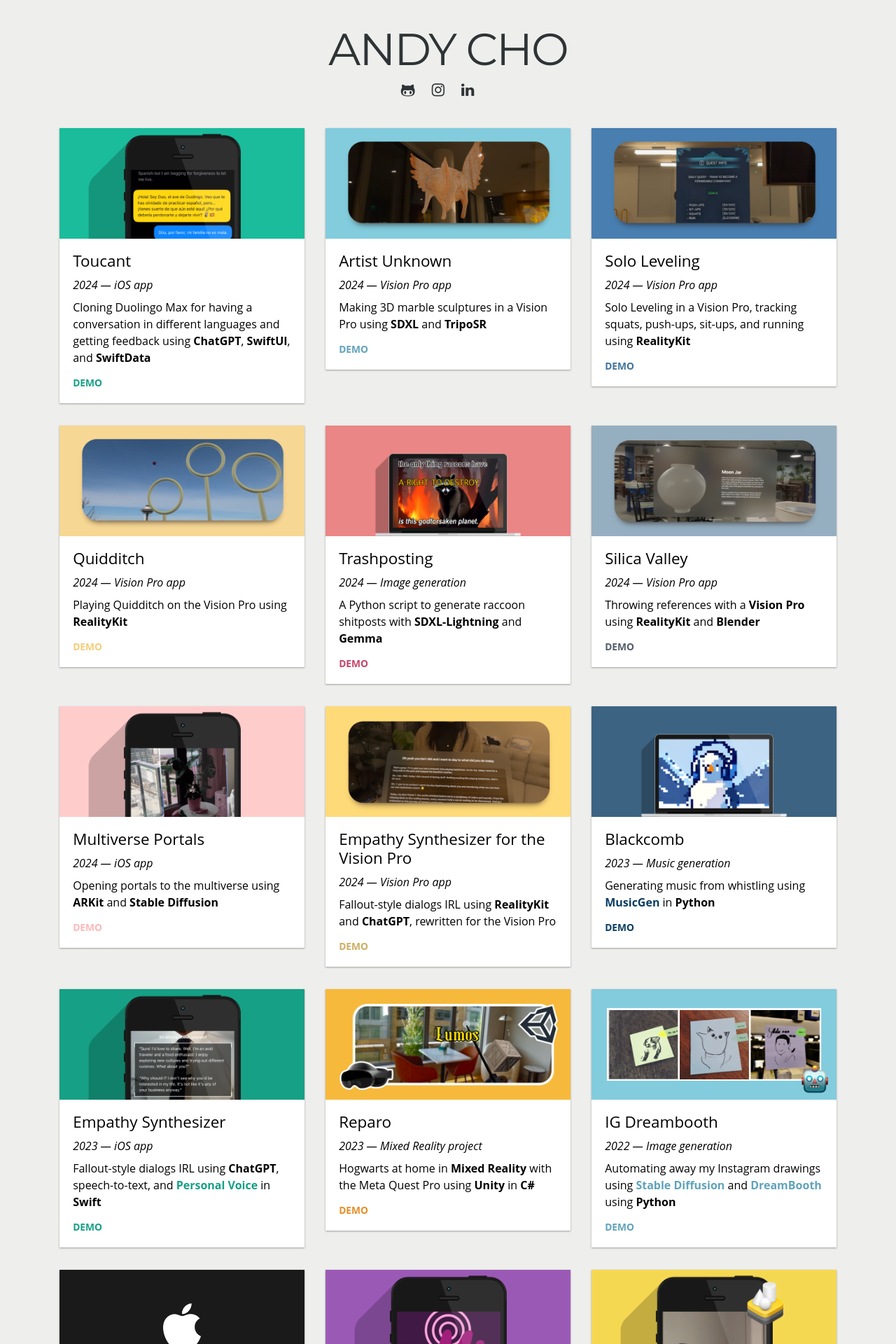
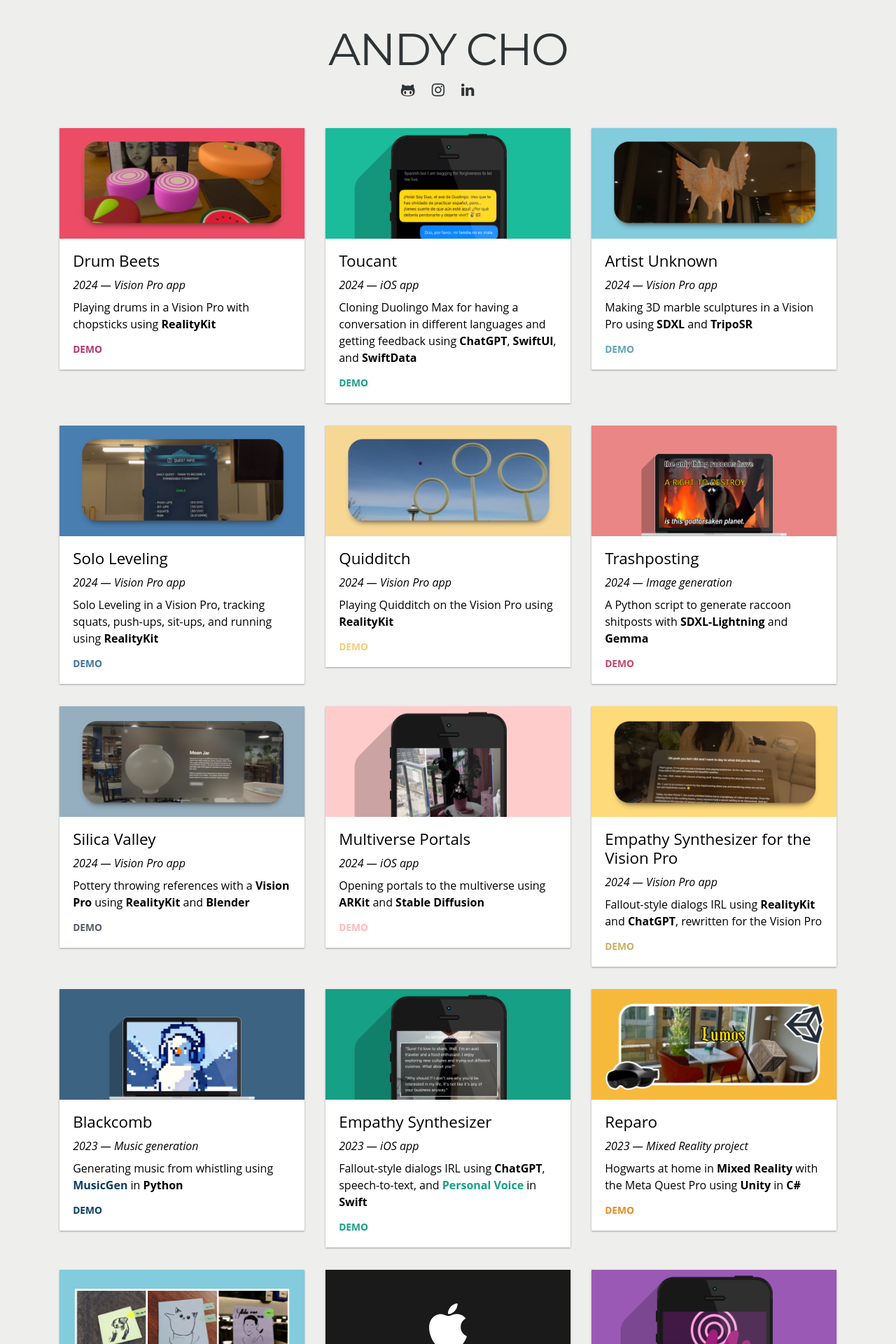
Before and after one commit to AcroMace/acromace.github.io, a Jekyll site: the page built from index.html, in a window 1280 px wide. Shown: the top 1920 px of the page at 70% size. Built offline with Jekyll 4.4.1, drawn with Linux system fonts in a browser that asks for light colours.

Commit message:
Add DrumBeets

```diff
--- a/index.html
+++ b/index.html
@@ -7,6 +7,8 @@
 <div class="projects">
   <div class="container">
     <div class="row">
+
+    {% include project_row.html project_id="drumbeets" title="Drum Beets" year="2024" description_brief="Vision Pro app" description_long="Playing drums in a Vision Pro with chopsticks using **RealityKit**" demo_link="https://youtu.be/aTkwlmB4jvA" %}
 
     {% include project_row.html project_id="toucant" title="Toucant" year="2024" description_brief="iOS app" description_long="Cloning Duolingo Max for having a conversation in different languages and getting feedback using **ChatGPT**, **SwiftUI**, and **SwiftData**" demo_link="https://youtu.be/T71dcVDfvhE" %}
 
@@ -18,7 +20,7 @@
 
     {% include project_row.html project_id="trashposting" title="Trashposting" year="2024" description_brief="Image generation" description_long="A Python script to generate raccoon shitposts with **SDXL-Lightning** and **Gemma**" demo_link="https://www.youtube.com/shorts/WOM53DnetdA" %}
 
-    {% include project_row.html project_id="silica-valley" title="Silica Valley" year="2024" description_brief="Vision Pro app" description_long="Throwing references with a **Vision Pro** using **RealityKit** and **Blender**" demo_link="https://youtu.be/7Xn7v2yICDk" %}
+    {% include project_row.html project_id="silica-valley" title="Silica Valley" year="2024" description_brief="Vision Pro app" description_long="Pottery throwing references with a **Vision Pro** using **RealityKit** and **Blender**" demo_link="https://youtu.be/7Xn7v2yICDk" %}
 
     {% include project_row.html project_id="multiverse-portals" title="Multiverse Portals" year="2024" description_brief="iOS app" description_long="Opening portals to the multiverse using **ARKit** and **Stable Diffusion**" demo_link="https://youtu.be/1de13WUsxd8" %}
 
--- a/resources/andy.css
+++ b/resources/andy.css
@@ -137,6 +137,14 @@
 	height: 160px;
 	padding-top: 1em;
 	padding-bottom: 1em;
+}
+
+#project-drumbeets .project-image-wrapper {
+	background-color: #ED4C67;
+}
+
+#project-drumbeets a, #project-drumbeets .btn-cta {
+	color: #B53471;
 }
 
 #project-toucant .project-image-wrapper {
```
Also changed, not shown: assets/button/drumbeets.png (added).
